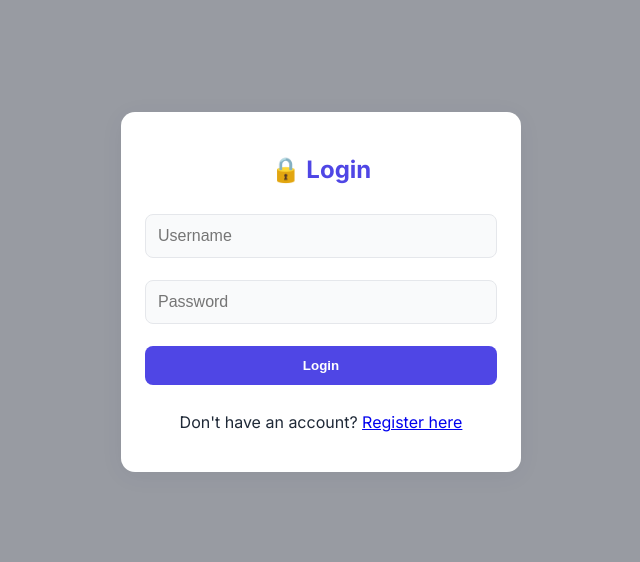
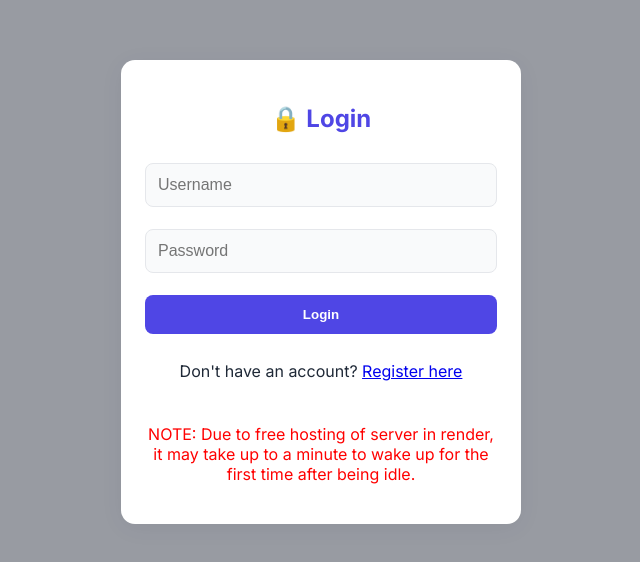
Before and after one commit to Roshan-Pokharel/frontend, a plain HTML site: page index.html in a window 1280 px wide. Shown: the part 108-670 px from the top of the page, without its empty margins (319-959 px from the left). Drawn offline with nearby package versions, Linux system fonts and the light colour scheme.

Commit message:
giving information to user

```diff
--- a/index.html
+++ b/index.html
@@ -32,6 +32,10 @@
         <button type="submit">Login</button>
         <p style="text-align: center; margin-top: 15px">
           Don't have an account? <a href="#" id="showRegister">Register here</a>
+        </p>
+        <p style="text-align: center; margin-top: 15px; color: red">
+          NOTE: Due to free hosting of server in render, it may take up to a
+          minute to wake up for the first time after being idle.
         </p>
       </form>
 
```
